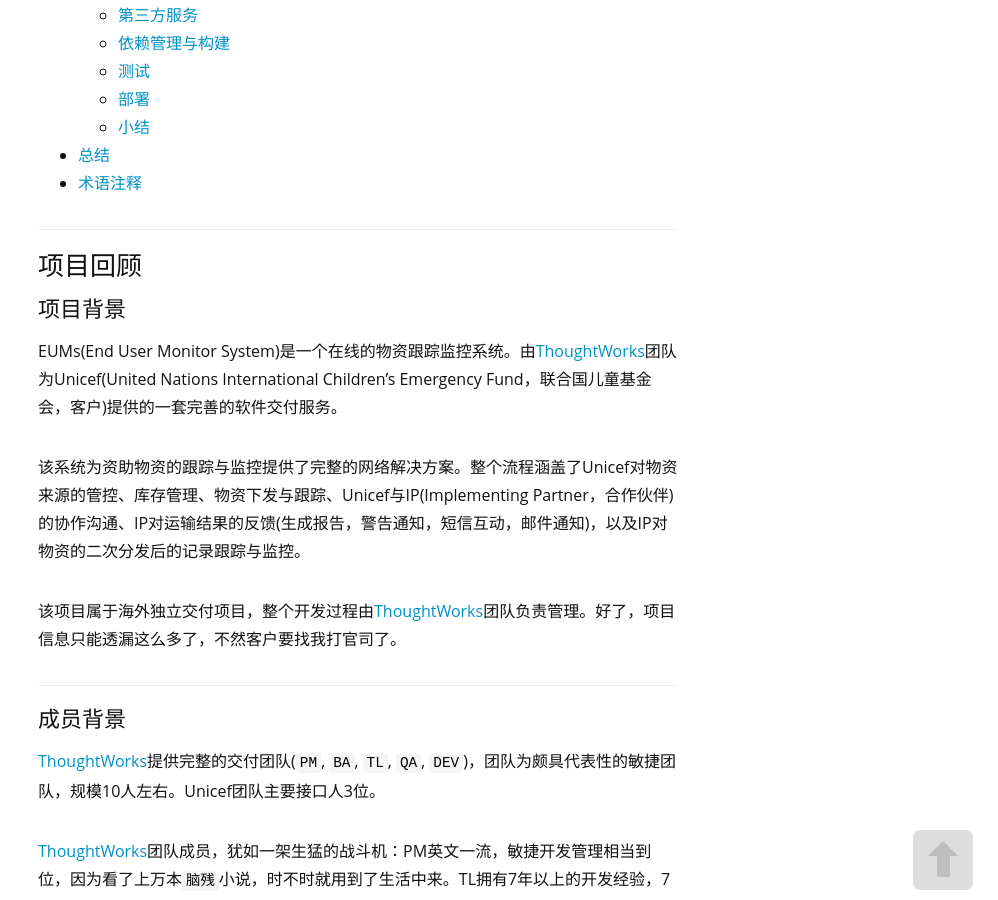
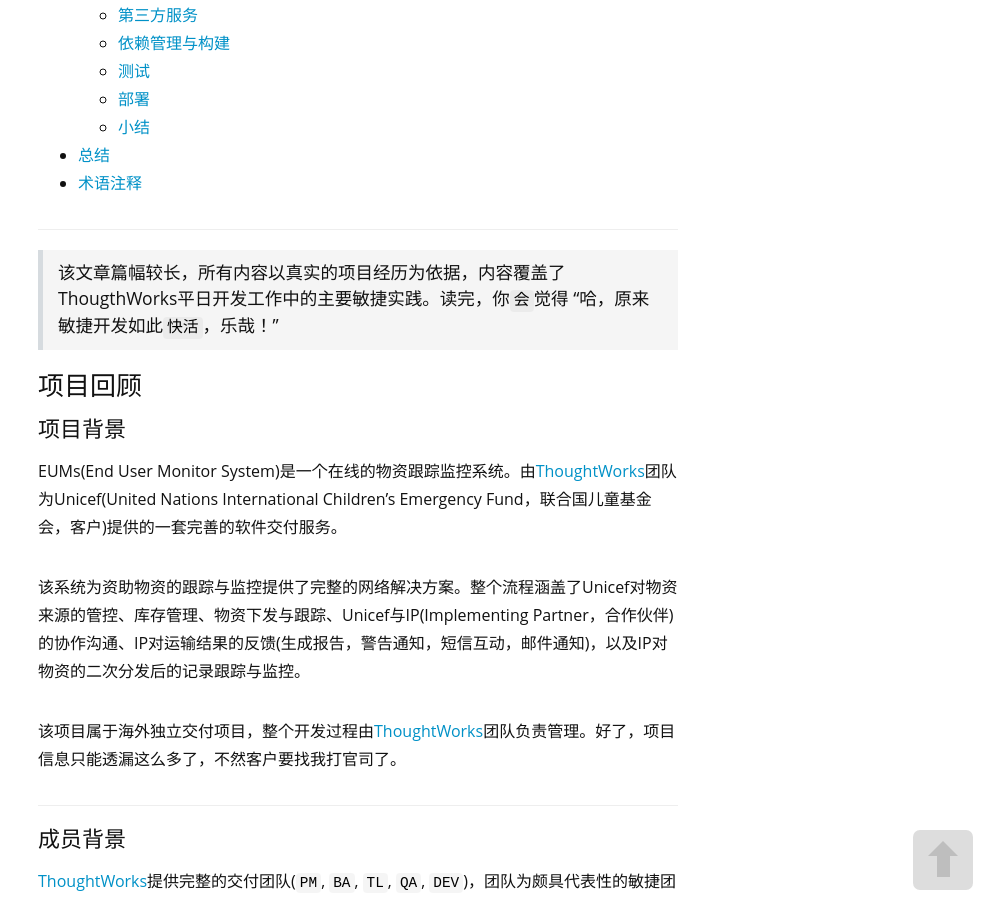
Before and after one commit to lemon123456/sjyuan-cc.github.io, a Jekyll site: the page built from _posts/agile/2016-05-03-agile-development-summary-of-project-eums.md, in a window 1280 px wide and 900 px high, scrolled down 1081 px. Shown: the whole window, without its empty margins (282-1280 px from the left). Built offline with Jekyll 4.4.1, drawn with Linux system fonts in a browser that asks for light colours; nearby versions of some CDN libraries; comment, search, counter and statistics services are not loaded; a style sheet for code colours, icons or effects is not loaded.

Commit message:
update post

```diff
--- a/_posts/agile/2016-05-03-agile-development-summary-of-project-eums.md
+++ b/_posts/agile/2016-05-03-agile-development-summary-of-project-eums.md
@@ -18,6 +18,7 @@
 
 ---
 
+>该文章篇幅较长，所有内容以真实的项目经历为依据，内容覆盖了ThougthWorks平日开发工作中的主要敏捷实践。读完，你`会`觉得 “哈，原来敏捷开发如此`快活`，乐哉！”
 
 ## 项目回顾
 
```
